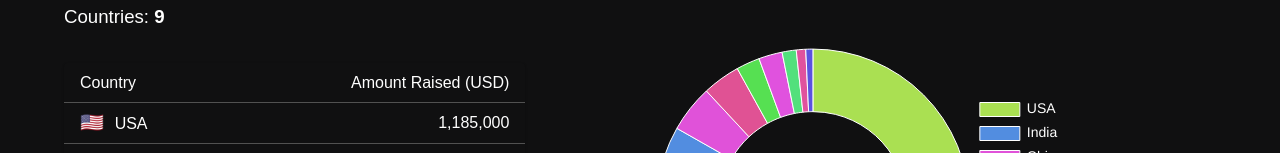
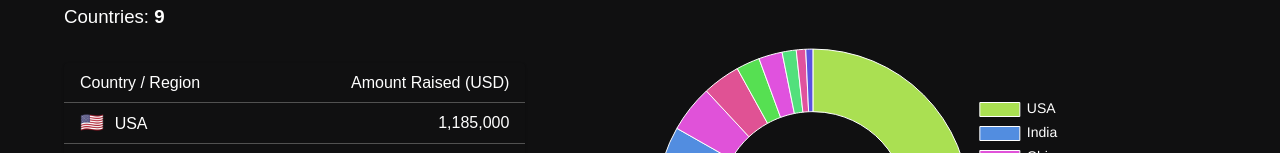
Before and after one commit to FairCrypto/x1-investors, a Next.js app: page / in a window 1280 px wide. Shown: the part 181-334 px from the top of the page. Built offline with nearby package versions, Linux system fonts and the light colour scheme.

Commit message:
added Country/Region

```diff
--- a/app/page.tsx
+++ b/app/page.tsx
@@ -96,7 +96,7 @@ export default function Home() {
               <Table size="small" sx={{ minWidth: 350 }} aria-label="simple table">
                 <TableHead>
                   <TableRow sx={{ fontWeight: 'bold' }}>
-                    <TableCell>Country</TableCell>
+                    <TableCell>Country / Region</TableCell>
                     <TableCell align="right">Amount Raised (USD)</TableCell>
                     {/* <TableCell align="right">Investors</TableCell> */}
                   </TableRow>
```
